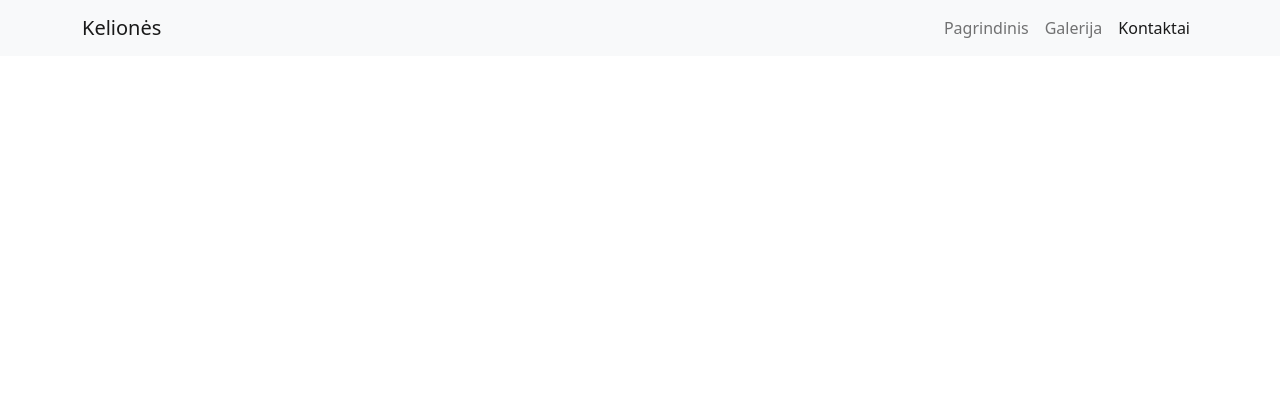
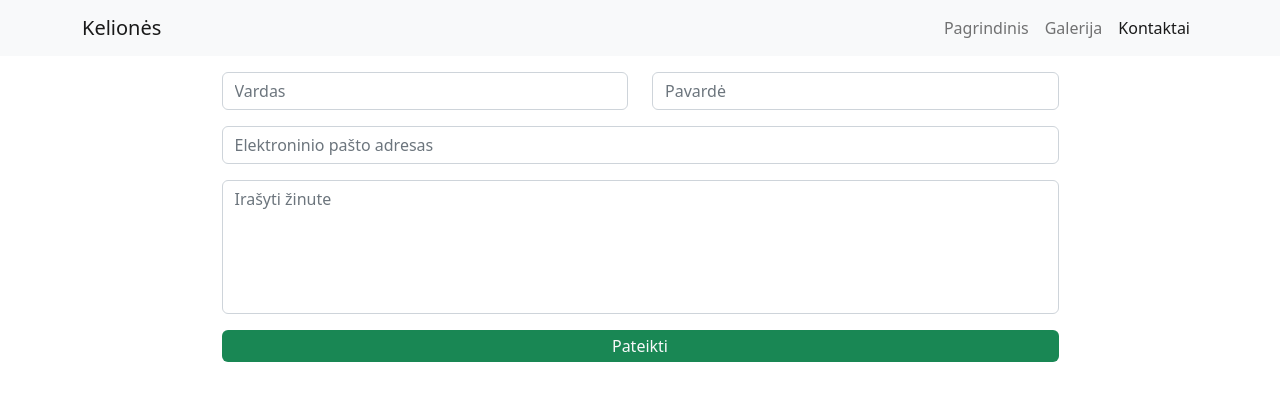
Before and after one commit to SmitasCodes/boostrap_travel_page, a plain HTML site: page kontaktai.html in a window 1280 px wide. Drawn offline with nearby package versions, Linux system fonts and the light colour scheme.

Commit message:
Contact section is added

```diff
--- a/kontaktai.html
+++ b/kontaktai.html
@@ -37,11 +37,36 @@
             </div>
         </div>
     </nav>
-
-
-
-
-
+    <!-- Contact Form Section -->
+    <div class="container mt-3">
+        <div class="w-75 m-auto">
+        <form>
+            <div class="row mb-3">
+                <div class="col">
+                    <input type="text" class="form-control" placeholder="Vardas">
+                </div>
+                <div class="col">
+                    <input type="text" class="form-control" placeholder="Pavardė">
+                </div>
+            </div>
+            <div class="row mb-3">
+                <div class="col">
+                    <input type="email" class="form-control" placeholder="Elektroninio pašto adresas">
+                </div>
+            </div>
+            <div class="row mb-3">
+                <div class="col">
+                    <textarea name="message" class="form-control" id="message" rows="5" placeholder="Irašyti žinute" style="resize:none ;"></textarea>
+                </div>
+            </div>
+            <div class="row">
+                <div class="col">
+                    <input type="submit" value="Pateikti" class="w-100 bg-success text-light rounded border-0 p-1">
+                </div>
+            </div>
+        </form>
+    </div>
+    </div>
     <!-- JavaScript Bundle with Popper -->
     <script src="https://cdn.jsdelivr.net/npm/bootstrap@5.2.2/dist/js/bootstrap.bundle.min.js"
         integrity="sha384-OERcA2EqjJCMA+/3y+gxIOqMEjwtxJY7qPCqsdltbNJuaOe923+mo//f6V8Qbsw3"
```
Also changed, not shown: galerija.html (+1 -2 lines), index.html (+1 -1 lines).
